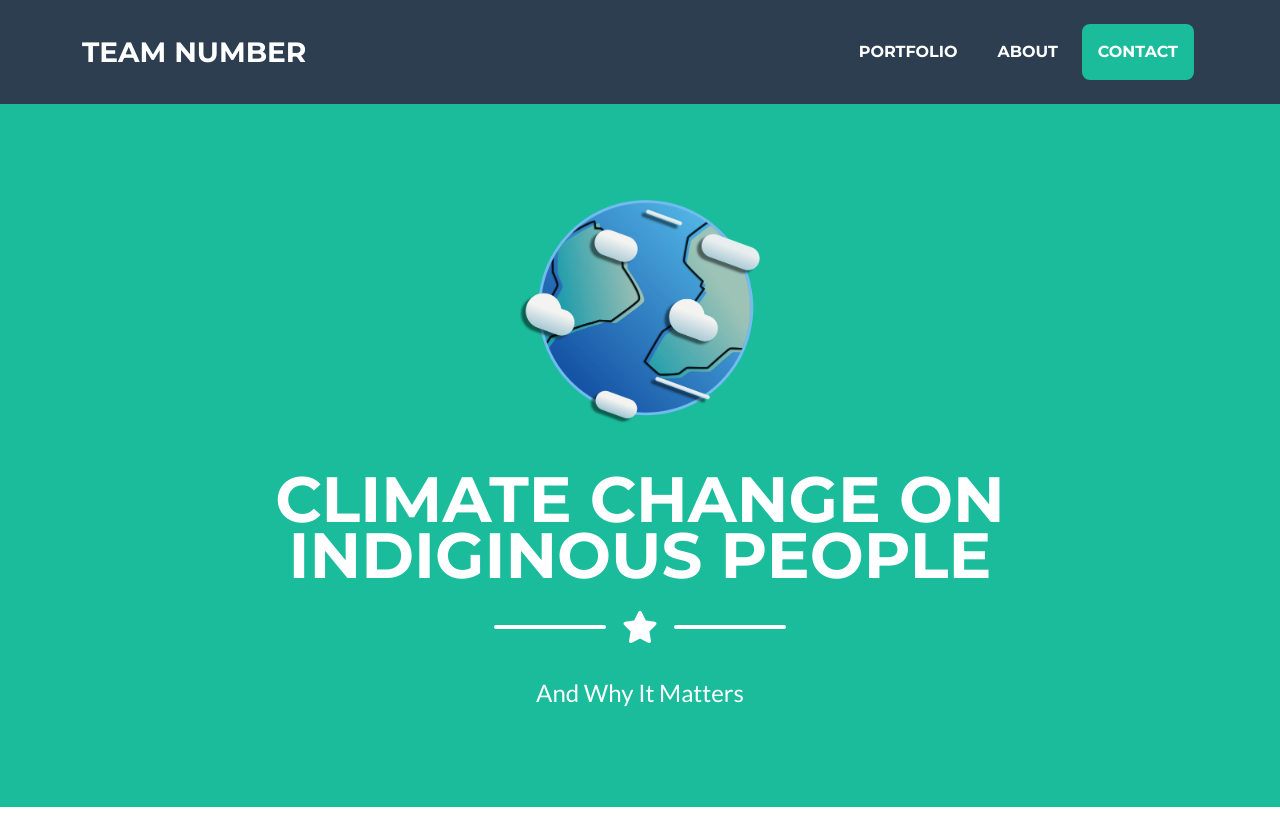
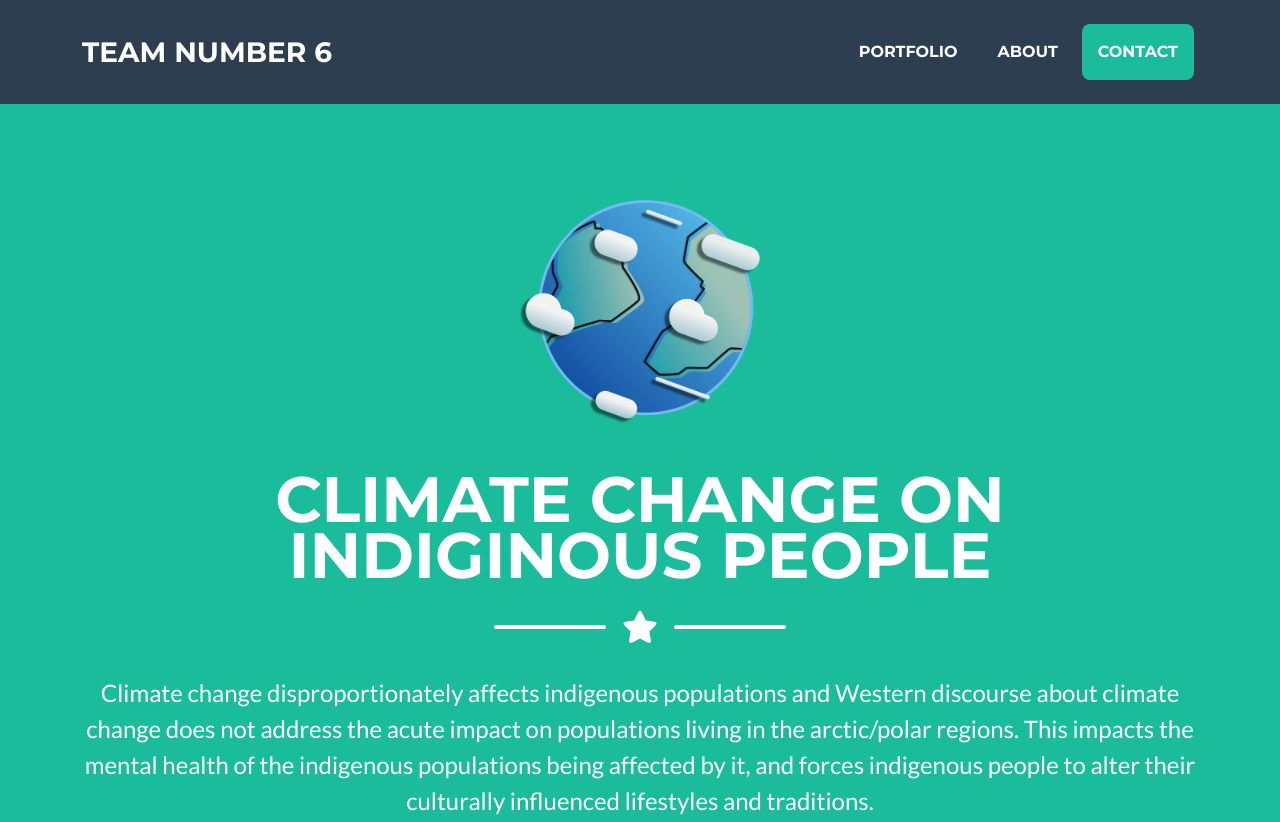
Before and after one commit to charlimarroquin/ISS210SS23Sec005Team6Final, a plain HTML site: page index.html in a window 1280 px wide. Shown: the top 822 px of the page. Drawn offline with nearby package versions, Linux system fonts and the light colour scheme; files whose address does not match are found by name.

Commit message:
Update index.html

```diff
--- a/index.html
+++ b/index.html
@@ -20,7 +20,7 @@
         <!-- Navigation-->
         <nav class="navbar navbar-expand-lg bg-secondary text-uppercase fixed-top" id="mainNav">
             <div class="container">
-                <a class="navbar-brand" href="#page-top">Team Number</a>
+                <a class="navbar-brand" href="#page-top">Team Number 6</a>
                 <button class="navbar-toggler text-uppercase font-weight-bold bg-primary text-white rounded" type="button" data-bs-toggle="collapse" data-bs-target="#navbarResponsive" aria-controls="navbarResponsive" aria-expanded="false" aria-label="Toggle navigation">
                     Menu
                     <i class="fas fa-bars"></i>
@@ -48,7 +48,7 @@
                     <div class="divider-custom-line"></div>
                 </div>
                 <!-- Masthead Subheading-->
-                <p class="masthead-subheading font-weight-light mb-0">And Why It Matters</p>
+                <p class="masthead-subheading font-weight-light mb-0">Climate change disproportionately affects indigenous populations and Western discourse about climate change does not address the acute impact on populations living in the arctic/polar regions. This impacts the mental health of the indigenous populations being affected by it, and forces indigenous people to alter their culturally influenced lifestyles and traditions.</p>
             </div>
         </header>
         <!-- Portfolio Section-->
```
